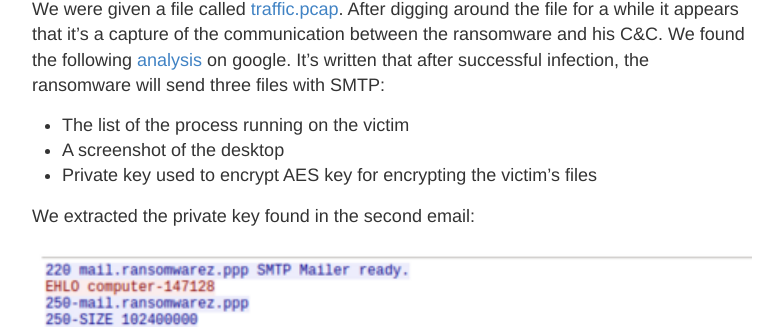
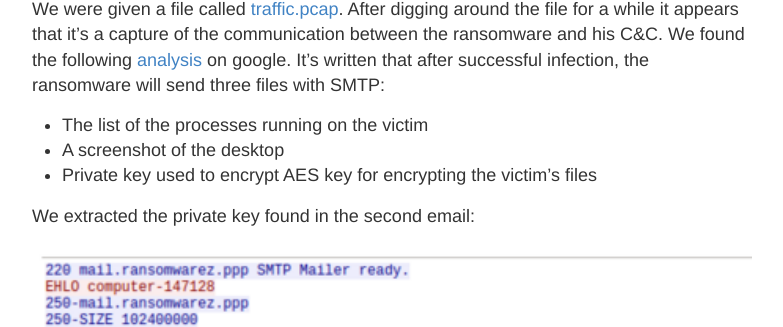
Before and after one commit to duksctf/duksctf.github.io, a Jekyll site: the page built from _posts/2016-04-15-PCTF2016-kriptovor.md, in a window 1280 px wide and 900 px high, scrolled down 654 px. Shown: the part 145-472 px from the top of the window, without its empty margins (248-1031 px from the left). Built offline with Jekyll 4.4.1, drawn with Linux system fonts in a browser that asks for light colours.

Commit message:
delphi typo

```diff
--- a/_posts/2016-04-15-PCTF2016-kriptovor.md
+++ b/_posts/2016-04-15-PCTF2016-kriptovor.md
@@ -39,7 +39,7 @@
 It's written that after successful infection, the ransomware will send three
 files with SMTP:
 
-* The list of the process running on the victim
+* The list of the processes running on the victim
 * A screenshot of the desktop
 * Private key used to encrypt AES key for encrypting the victim's files
 
@@ -140,7 +140,7 @@
 
 After running our tool:
 
-<img src="/resources/2016/pctf/kriptovor/privkey.png" width="800">
+<img src="/resources/2016/pctf/kriptovor/Delphi.png" width="800">
 
 we were left with a shiny *aes_decrypted* file which is a docx file.
 
```
